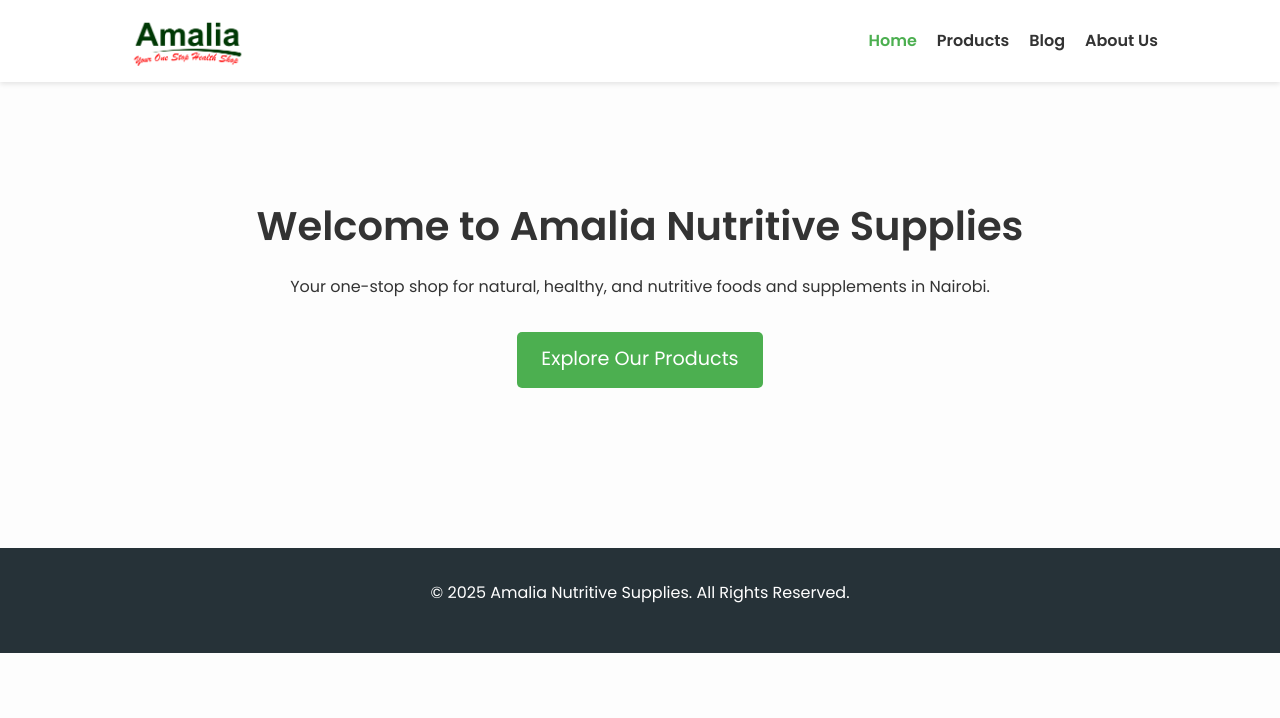
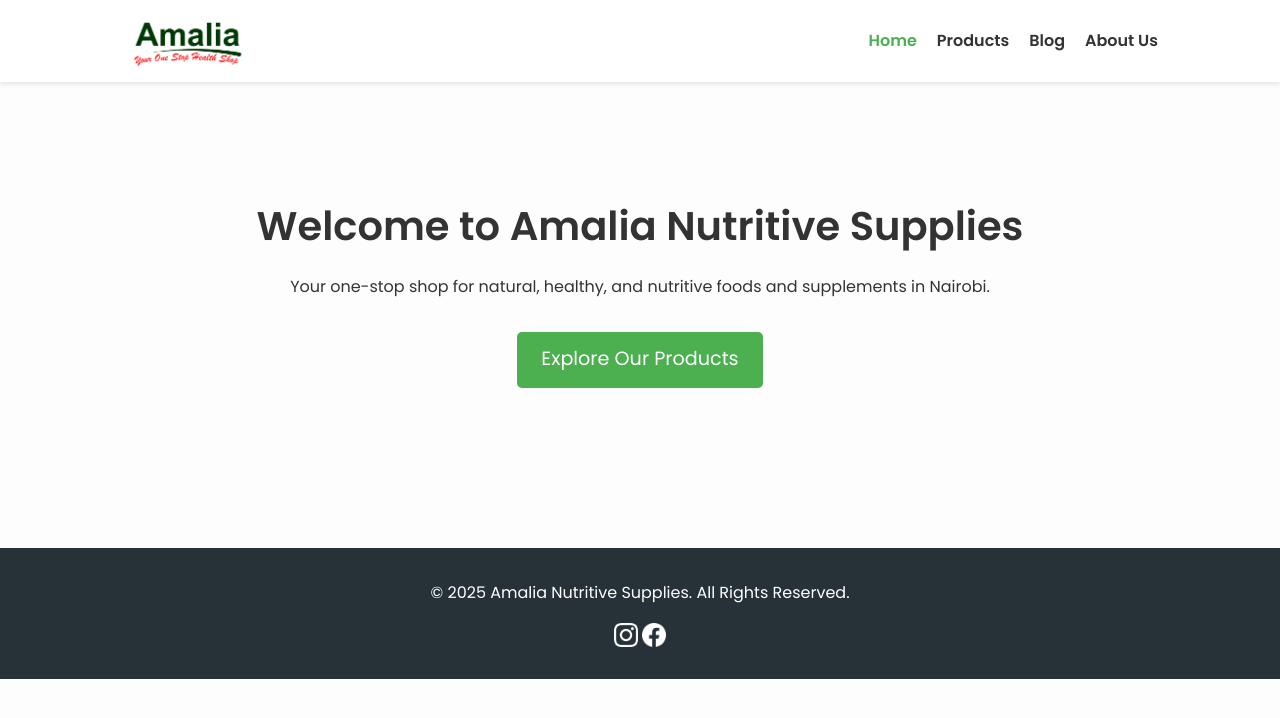
Before and after one commit to olwandejj/Amalia-Website, a plain HTML site: page index.html in a window 1280 px wide. Drawn offline with Linux system fonts and the light colour scheme.

Commit message:
Created links to Instagram and Facebook (Only Facebooks works)

```diff
--- a/index.html
+++ b/index.html
@@ -36,6 +36,14 @@
     <footer class="main-footer">
         <div class="container">
             <p>&copy; 2025 Amalia Nutritive Supplies. All Rights Reserved.</p>
+            <div class="footer-social">
+                <a href="https://instagram.com/amalia_nutritive" target="_blank" rel="noopener" aria-label="Instagram">
+                    <img src="images/instagram-icon.png" alt="Instagram" style="height:24px;vertical-align:middle;">
+                </a>
+                <a href="https://web.facebook.com/amalianutritivesupplies/?_rdc=1&_rdr#" target="_blank" rel="noopener" aria-label="Facebook">
+                    <img src="images/facebook-icon.png" alt="Facebook" style="height:24px;vertical-align:middle;">
+                </a>
+            </div>
         </div>
     </footer>
 
```
Also changed, not shown: images/facebook-icon.png (added), images/instagram-icon.png (added).
